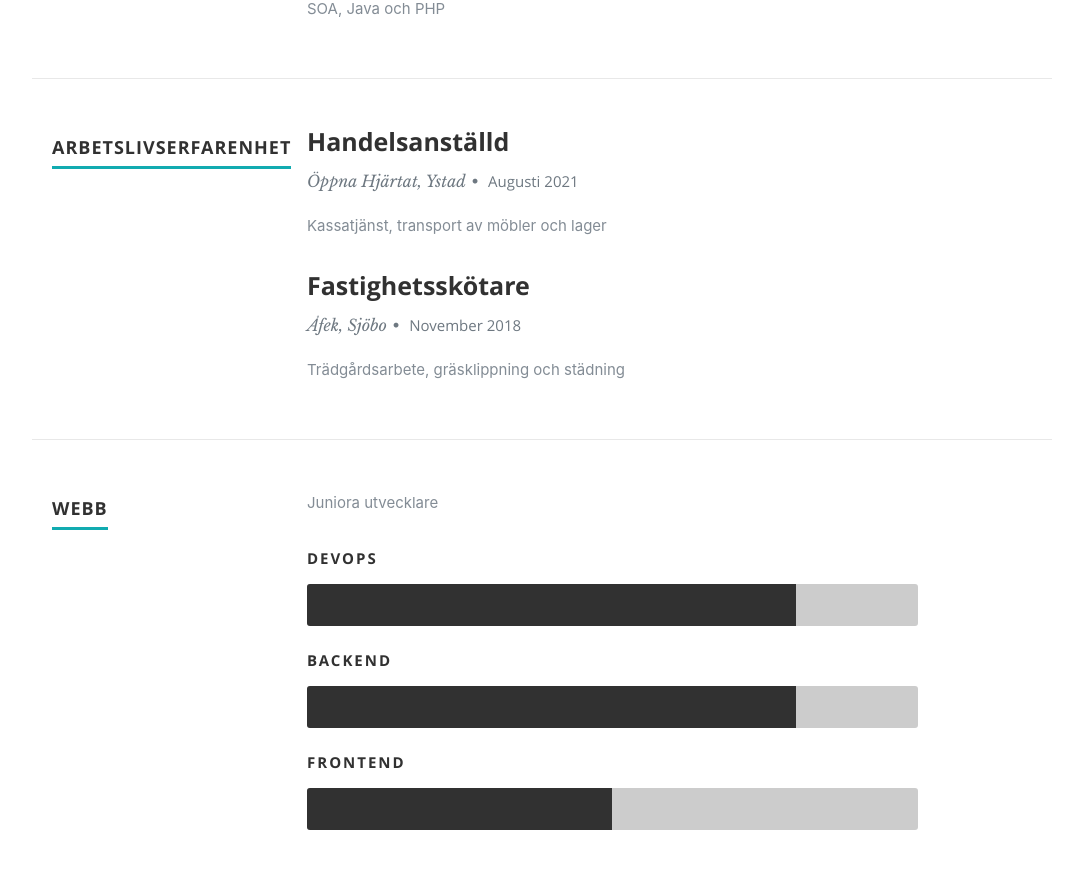
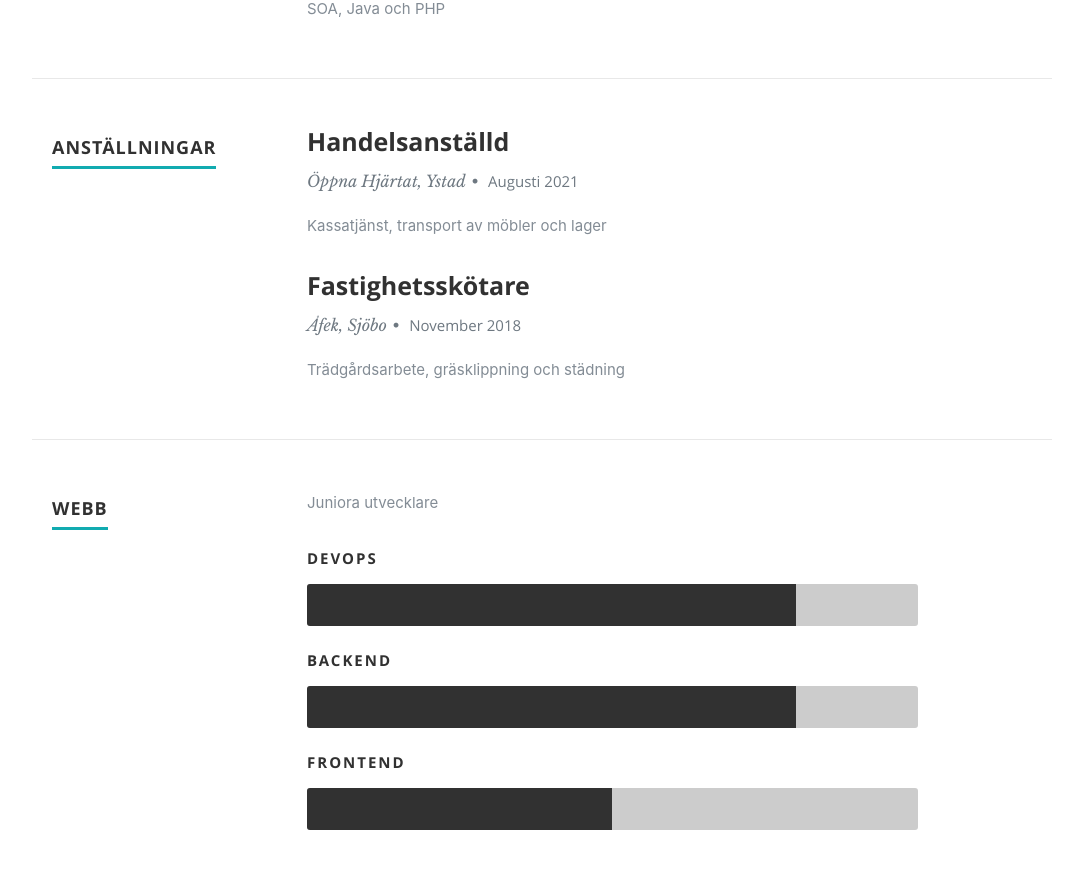
Before and after one commit to itandersson/Portfolio, a React (Create React App) app in the folder React-Portfolio/: page / in a window 1280 px wide. Shown: the part 1700-2569 px from the top of the page, without its empty margins (98-1181 px from the left). Built offline with nearby package versions, Linux system fonts and the light colour scheme.

Commit message:
Minor modification of text

```diff
--- a/React-Portfolio/src/components/Resume.js
+++ b/React-Portfolio/src/components/Resume.js
@@ -33,7 +33,7 @@ export default  class Resume extends Component {
          </div>
         <div className="row work">
             <div className="three columns header-col">
-               <h1><span>ARBETSLIVSERFARENHET</span></h1>
+               <h1><span>ANSTÄLLNINGAR</span></h1>
             </div>
 
             <div className="nine columns main-col">
--- a/React-Portfolio/src/resumeData.js
+++ b/React-Portfolio/src/resumeData.js
@@ -27,7 +27,7 @@ let resumeData = {
     "website":"https://rbhatia46.github.io",
     "education":[
       {
-        "UniversityName":"Lexicon Yrkesutbildningar Malmö",
+        "UniversityName":"Lexicon Yrkesutbildningar Malmö",
         "specialization":"IT påbyggnad - programmerare",
         "MonthOfPassing":"November",
         "YearOfPassing":"2022",
```
